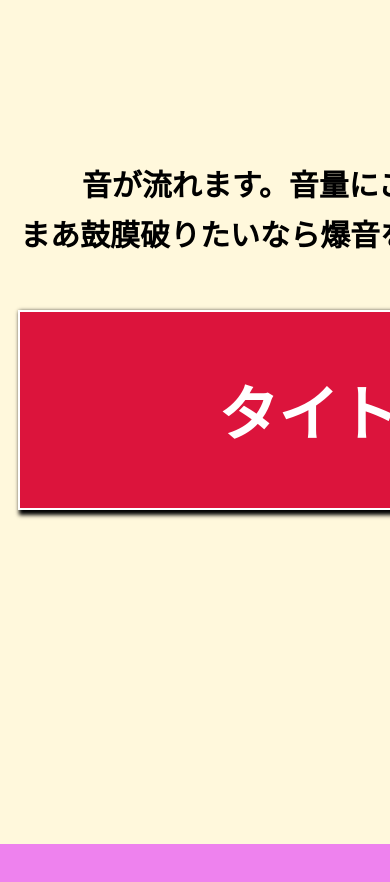
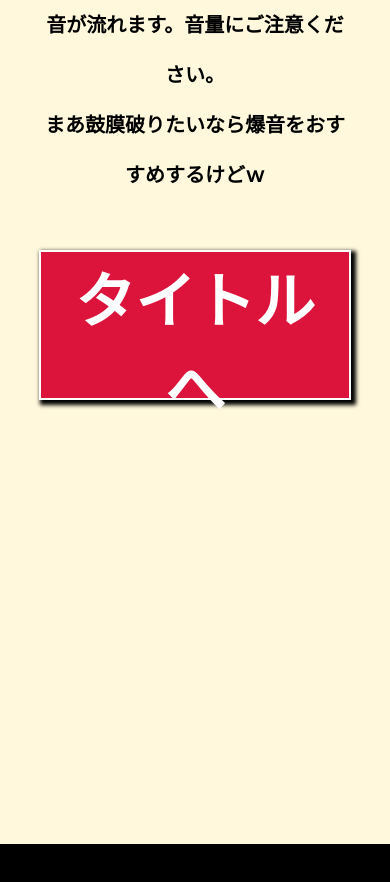
Before and after one commit to shian420/iroha-GAME, a plain HTML site: page index.html in a window 390 px wide. Shown: the top 882 px of the page. After the commit the page ends 844 px from the top, so only its background shows below. Drawn offline with nearby package versions, Linux system fonts and the light colour scheme.

Commit message:
タイトルレスポンシブ完了

```diff
--- a/index.html
+++ b/index.html
@@ -4,6 +4,7 @@
 <head>
   <title>GAME</title>
 <link rel="stylesheet" href="stylesheet.css">
+<meta name="viewport" content="width=device-width, initial-scale=1.0, maximum-scale=1.0, minimum-scale=1.0">
 <script src="https://ajax.googleapis.com/ajax/libs/jquery/3.1.1/jquery.min.js"></script>
 </head>
 <body id="all">
--- a/script.js
+++ b/script.js
@@ -1,11 +1,4 @@
-$(function(){
-  var hsize=$(window).height();
-  $('#firstDisplays').height(hsize);
-  $('#resultWp').height(hsize);
-  $('#cardBox').height(hsize);
-  $('#imagC').height(hsize);
 
-});
 
 
 {//ここから神経衰弱
--- a/stylesheet.css
+++ b/stylesheet.css
@@ -258,6 +258,8 @@ button span{
   height: 100%;
   left: 0;
   right: 0;
+  bottom: 0;
+  top: 0;
   z-index: 3;
   background-color: cornsilk;
 }
@@ -301,6 +303,7 @@ line-height: 50px;
   right: 0;
   z-index: 1;
   background-color: rgb(253, 238, 178);
+
 }
 .irohaH{
   background-color: rgb(253, 238, 178);
@@ -312,7 +315,6 @@ line-height: 50px;
   display: none;
 }
 .image{
-  background-color: violet;
   position: absolute;
   position: relative;
   width:100%;
@@ -436,3 +438,23 @@ h4{
   color: white;
   font-size: 40px;
 }
+
+@media screen and (max-width:960px){
+  .firstDisplay{
+    text-align: center;
+  }
+  .aline{
+    width: 80%;
+    height: 80$;
+    margin: 0 auto;
+  }
+  .non{
+    margin-left: 0;
+    width: 100%;
+    height: 150px;
+  }
+  .aline p{
+    margin:0 auto;
+    font-size: 20px;
+  }
+}
```
